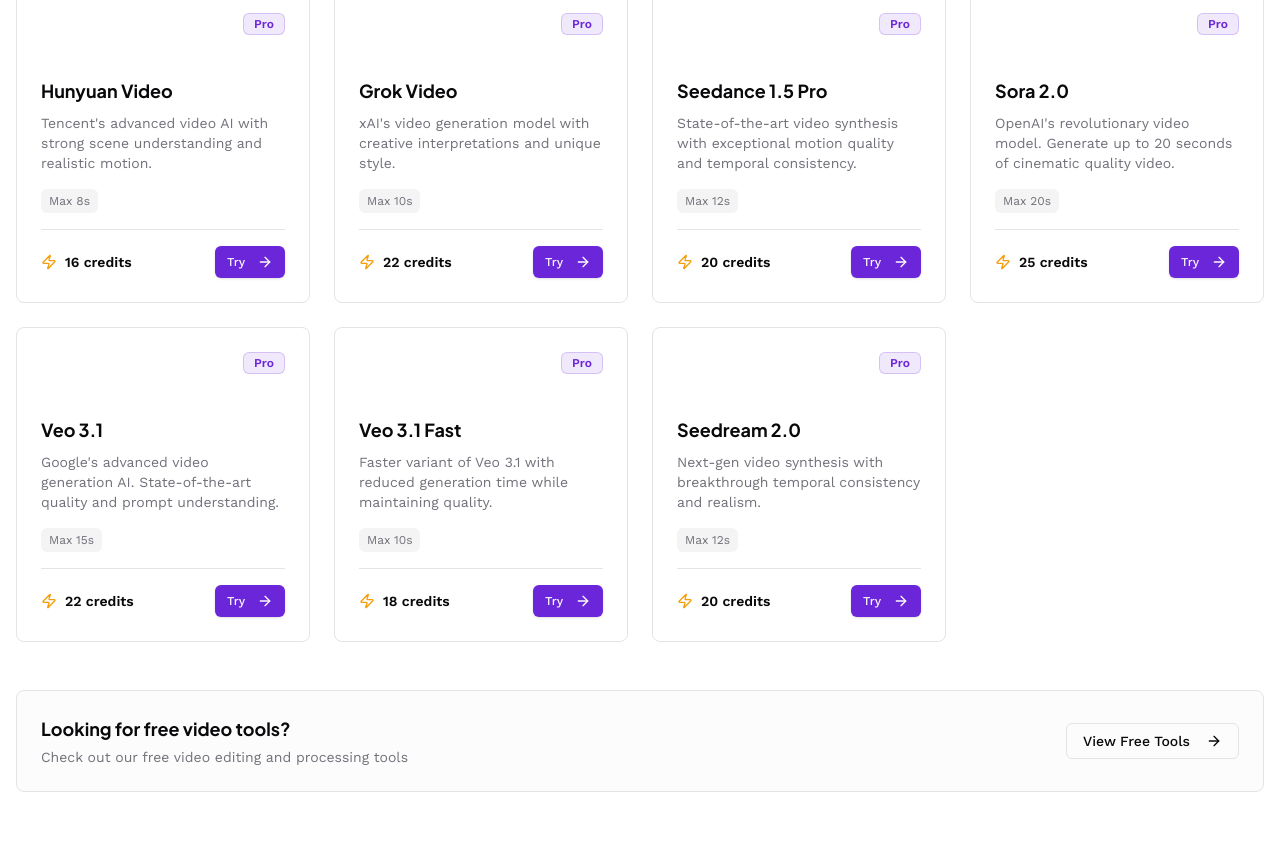
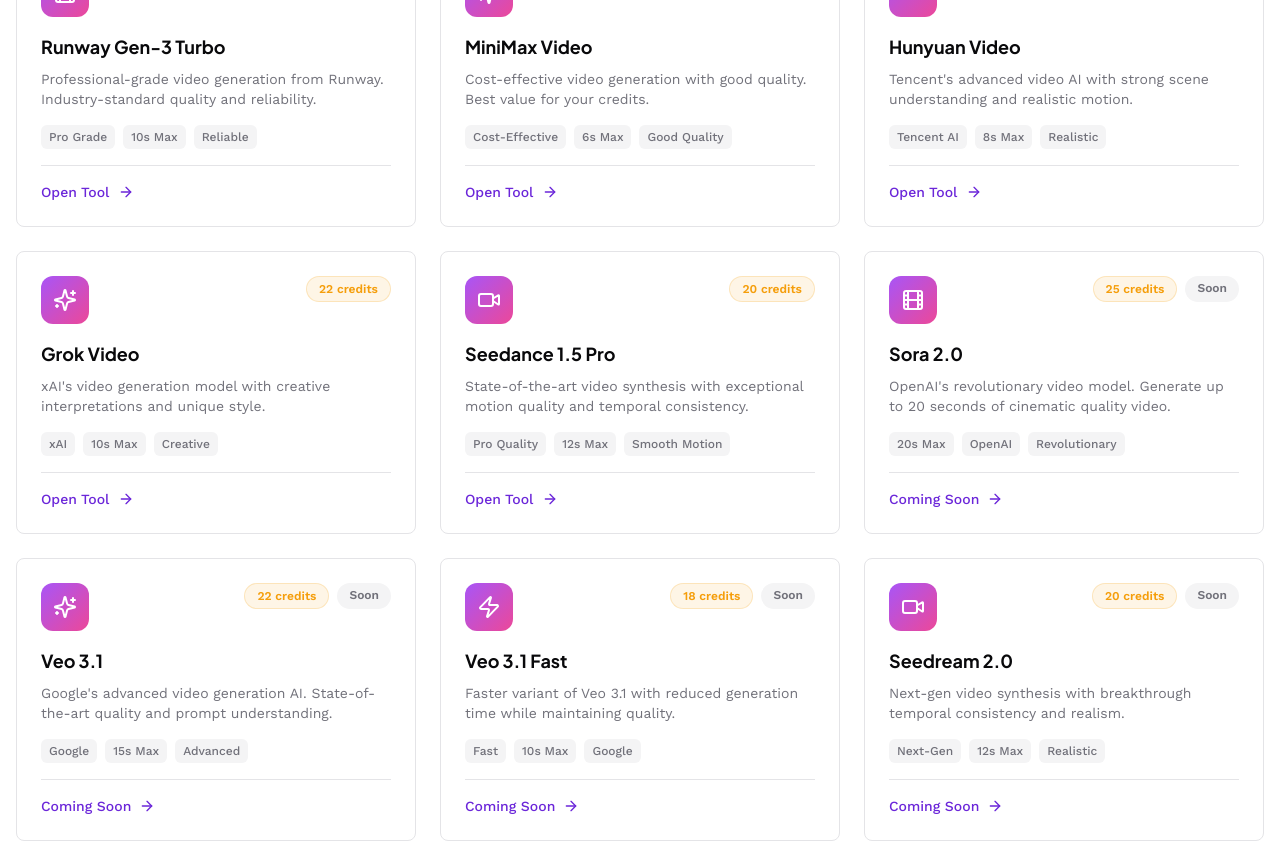
Before and after one commit to ashinstinct/sg-3f9e0639-0e46-47e0-ba87-cf415efaed8a-1774293159, a Next.js app: page /video in a window 1280 px wide. Shown: the part 980-1823 px from the top of the page. Built offline with nearby package versions, Linux system fonts and the light colour scheme.

Commit message:
fix(ui): resolve typescript errors in tool pages

```diff
--- a/src/pages/images.tsx
+++ b/src/pages/images.tsx
@@ -158,16 +158,9 @@
                         <div className="w-12 h-12 rounded-xl bg-gradient-to-br from-indigo-500 to-purple-500 flex items-center justify-center">
                           <Icon className="w-6 h-6 text-white" />
                         </div>
-                        <div className="flex gap-2">
-                          <span className="px-3 py-1 rounded-full text-xs font-semibold bg-amber-500/10 text-amber-500 border border-amber-500/20">
-                            {tool.credits} credits
-                          </span>
-                          {tool.status === "coming_soon" && (
-                            <span className="px-3 py-1 rounded-full text-xs font-semibold bg-muted text-muted-foreground">
-                              Soon
-                            </span>
-                          )}
-                        </div>
+                        <span className="px-3 py-1 rounded-full text-xs font-semibold bg-amber-500/10 text-amber-500 border border-amber-500/20">
+                          {tool.credits} credits
+                        </span>
                       </div>
 
                       <h3 className="font-heading font-bold text-lg mb-2 group-hover:text-primary transition-colors">
--- a/src/pages/video.tsx
+++ b/src/pages/video.tsx
@@ -1,7 +1,6 @@
 import { Navigation } from "@/components/Navigation";
 import { SEO } from "@/components/SEO";
 import { Card, CardContent } from "@/components/ui/card";
-import { Badge } from "@/components/ui/badge";
 import { Button } from "@/components/ui/button";
 import { Video, Sparkles, Zap, ArrowRight, Film } from "lucide-react";
 import Link from "next/link";
@@ -164,7 +163,7 @@
     <>
       <SEO
         title="AI Video Generation Tools - Back2Life.Studio"
-        description="Professional AI video generation with 12 cutting-edge models"
+        description="Professional AI video generation with 15 cutting-edge models"
       />
       <div className="min-h-screen bg-background">
         <Navigation />
@@ -182,86 +181,83 @@
             </h1>
 
             <p className="text-xl text-muted-foreground">
-              Create cinematic videos with 12 state-of-the-art AI models
+              Create cinematic videos with 15 state-of-the-art AI models
             </p>
           </div>
 
-          {/* Models Grid */}
-          <div className="max-w-7xl mx-auto grid md:grid-cols-2 lg:grid-cols-3 xl:grid-cols-4 gap-6">
-            {videoTools.map((model) => (
-              <Card key={model.name} className="group relative overflow-hidden hover:shadow-lg hover:shadow-primary/10 transition-all">
-                <div className={`absolute inset-0 bg-gradient-to-br ${model.gradient} opacity-0 group-hover:opacity-5 transition-opacity`} />
+          {/* Tools Grid */}
+          <div className="max-w-7xl mx-auto grid md:grid-cols-2 lg:grid-cols-3 gap-6 mb-12">
+            {videoTools.map((tool) => {
+              const Icon = tool.icon;
+              return (
+                <Link key={tool.name} href={tool.link}>
+                  <Card className="group relative overflow-hidden hover:border-primary/50 transition-all hover:shadow-lg hover:shadow-primary/10 cursor-pointer h-full">
+                    <div className="absolute inset-0 bg-gradient-to-br from-purple-500/5 via-pink-500/5 to-cyan-500/5 opacity-0 group-hover:opacity-100 transition-opacity" />
 
                     <CardContent className="p-6 relative">
                       <div className="flex items-start justify-between mb-4">
-                    <div className={`w-12 h-12 rounded-xl bg-gradient-to-br ${model.gradient} flex items-center justify-center`}>
-                      <Video className="w-6 h-6 text-white" />
+                        <div className="w-12 h-12 rounded-xl bg-gradient-to-br from-purple-500 to-pink-500 flex items-center justify-center">
+                          <Icon className="w-6 h-6 text-white" />
                         </div>
-                    <div className="flex flex-col gap-2">
-                      <Badge variant="secondary" className="bg-primary/10 text-primary border-primary/20">
-                        Pro
-                      </Badge>
-                      {model.comingSoon && (
-                        <Badge variant="secondary">Soon</Badge>
+                        <div className="flex gap-2">
+                          <span className="px-3 py-1 rounded-full text-xs font-semibold bg-amber-500/10 text-amber-500 border border-amber-500/20">
+                            {tool.credits} credits
+                          </span>
+                          {tool.status === "coming_soon" && (
+                            <span className="px-3 py-1 rounded-full text-xs font-semibold bg-muted text-muted-foreground">
+                              Soon
+                            </span>
                           )}
                         </div>
                       </div>
 
-                  <h3 className="font-heading font-bold text-lg mb-2">
-                    {model.name}
+                      <h3 className="font-heading font-bold text-lg mb-2 group-hover:text-primary transition-colors">
+                        {tool.name}
                       </h3>
 
-                  <p className="text-sm text-muted-foreground mb-4 line-clamp-3">
-                    {model.description}
+                      <p className="text-sm text-muted-foreground mb-4">
+                        {tool.description}
                       </p>
 
-                  <div className="flex gap-2 mb-4">
-                    <span className="px-2 py-1 rounded-md text-xs bg-muted text-muted-foreground">
-                      Max {model.maxDuration}s
+                      <div className="flex flex-wrap gap-2 mb-4">
+                        {tool.features.map((feature) => (
+                          <span
+                            key={feature}
+                            className="px-2 py-1 rounded-md text-xs bg-muted text-muted-foreground font-medium"
+                          >
+                            {feature}
                           </span>
+                        ))}
                       </div>
 
-                  <div className="flex items-center justify-between pt-4 border-t">
-                    <div className="flex items-center gap-2">
-                      <Zap className="w-4 h-4 text-amber-500" />
-                      <span className="text-sm font-semibold">{model.credits} credits</span>
-                    </div>
-                    <Link href={model.route}>
-                      <Button
-                        disabled={model.comingSoon}
-                        size="sm"
-                        className={`bg-gradient-to-r ${model.gradient} hover:opacity-90`}
-                      >
-                        {model.comingSoon ? "Soon" : (
-                          <>
-                            Try
-                            <ArrowRight className="ml-1 w-3 h-3" />
-                          </>
-                        )}
-                      </Button>
-                    </Link>
+                      <div className="flex items-center gap-2 pt-4 border-t text-primary font-medium text-sm">
+                        {tool.status === "coming_soon" ? "Coming Soon" : "Open Tool"}
+                        <ArrowRight className="w-4 h-4 group-hover:translate-x-1 transition-transform" />
                       </div>
                     </CardContent>
                   </Card>
-            ))}
+                </Link>
+              );
+            })}
           </div>
 
-          {/* Free Alternative */}
-          <div className="max-w-7xl mx-auto mt-12">
-            <Card className="bg-muted/30">
-              <CardContent className="p-6">
-                <div className="flex items-center justify-between">
-                  <div>
-                    <h3 className="font-heading font-bold text-lg mb-1">Looking for free video tools?</h3>
-                    <p className="text-sm text-muted-foreground">Check out our free video editing and processing tools</p>
-                  </div>
+          {/* Free Tool Section */}
+          <div className="text-center">
+            <Card className="max-w-2xl mx-auto border-primary/20 bg-gradient-to-br from-primary/5 to-primary/10">
+              <CardContent className="p-8">
+                <Video className="w-12 h-12 mx-auto mb-4 text-primary" />
+                <h2 className="font-heading text-2xl font-bold mb-2">
+                  Try Our Free Video Tools
+                </h2>
+                <p className="text-muted-foreground mb-6">
+                  Edit, convert, and process videos — no credits needed
+                </p>
                 <Link href="/free-tools">
-                    <Button variant="outline">
+                  <Button size="lg" className="bg-gradient-to-r from-purple-500 to-pink-500 hover:opacity-90">
                     View Free Tools
                     <ArrowRight className="ml-2 w-4 h-4" />
                   </Button>
                 </Link>
-                </div>
               </CardContent>
             </Card>
           </div>
```
Lines whose indentation alone changed are shown as unchanged.
